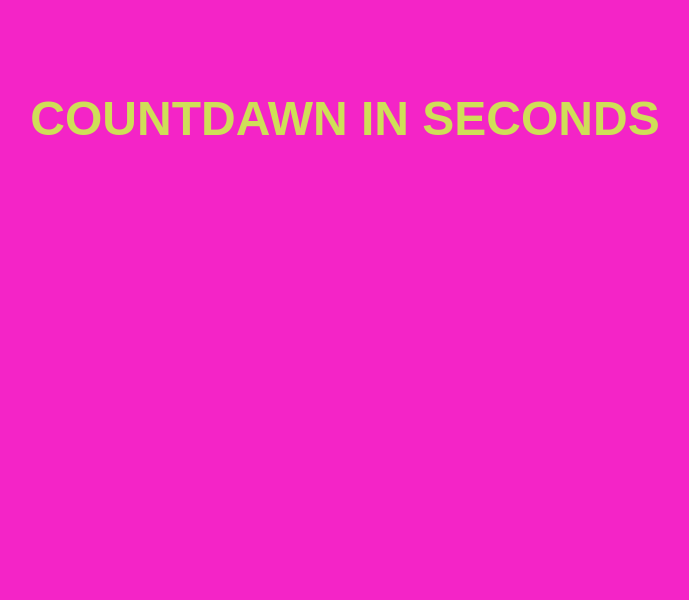
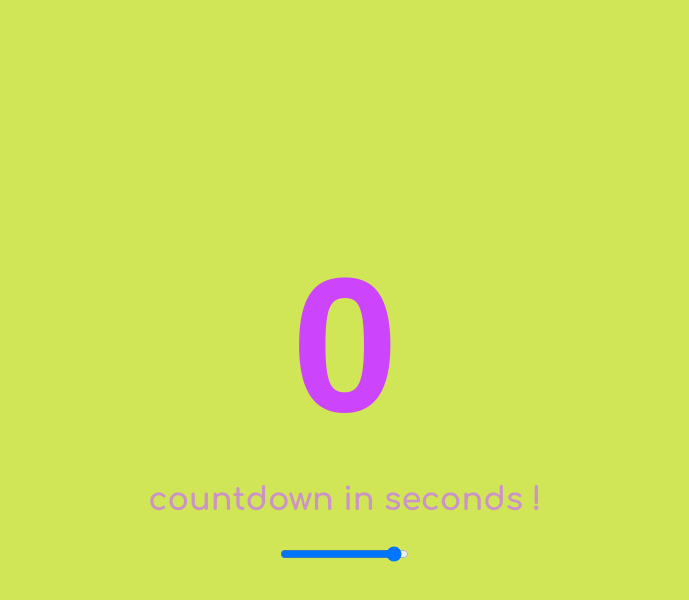
Before and after one commit to tusia313/js-css-countdown-timer, a plain HTML site: page index.html in a window 1280 px wide. Shown: the whole page, without its empty margins (295-984 px from the left). Drawn offline with Linux system fonts and the light colour scheme; a web font is replaced by a local one.

Commit message:
Add countdown function

```diff
--- a/css/style.css
+++ b/css/style.css
@@ -1,23 +1,36 @@
 @import url('https://fonts.googleapis.com/css2?family=Codystar:wght@300;400&family=Comfortaa:wght@400;700&display=swap');
 
 body {
-    background-color: rgb(246, 164, 242);
-    background-color: rgb(246, 119, 225);
-    background-color: rgb(244, 36, 199);
-    /* 118 i 246 */
+    margin: 0;
+    padding: 0;
+    background-color: rgba(204,228,68, 0.9);
     height: 100vh;
     font-family: 'Codystar', sans-serif;
-    /* font-family: 'Comfortaa', sans-serif; */
+    display: flex;
+    align-items: center;
+    justify-content: center;
+    text-align: center;
 }
 
 .time-container {
-    color: rgb(207, 222, 88);
-    display: flex;
-    flex-direction: column;
-    justify-content: center;
-    align-items: center;
+    color: rgb(204,148,198);
+
+}
+
+.time-container h1 {
+    color: rgb(204,68,251);
+    font-size: 12em;
+    font-weight: bolder;
+    margin: 0;
+
 }
 
 .time-container h2 {
-    font-size: 3em;
+    font-family: 'Comfortaa', sans-serif;
+    font-size: 2em;
+
 }
+
+input {
+    background-color: rgb(204,182,121);
+}
--- a/index.html
+++ b/index.html
@@ -11,9 +11,9 @@
 
 <body>
     <div class="time-container">
-        <h1></h1>
-        <h2>COUNTDAWN IN SECONDS</h2>
-        <div class="range-container"></div>
+        <h1 id="time-left"></h1>
+        <h2>countdown in seconds !</h2>
+        <input type="range" id="slider" name="time" min="0" max="100" value="100"/>
     </div>
 <script src="js/app.js"></script>
 </body>
--- a/js/app.js
+++ b/js/app.js
@@ -0,0 +1,23 @@
+const headingElement = document.querySelector('#time-left')
+const sliderElement = document.querySelector('#slider')
+
+let timeLeft = 5
+const range = 100/15
+console.log(range)
+headingElement.innerText = timeLeft
+
+const time = setInterval(() => {
+
+    if (timeLeft > 0) {
+        timeLeft--
+        let remain = 100 - range
+        headingElement.textContent = timeLeft
+        sliderElement.value = remain
+    }
+
+     else if (timeLeft = 0) {
+        clearInterval(time)
+        headingElement.textContent = 'Congrats!'
+    }
+
+}, 1000)
```
